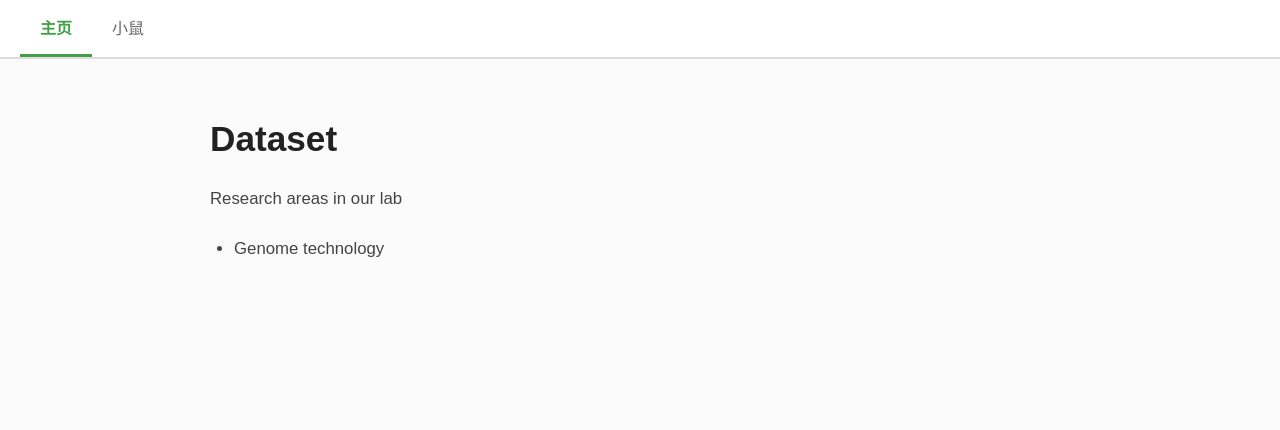
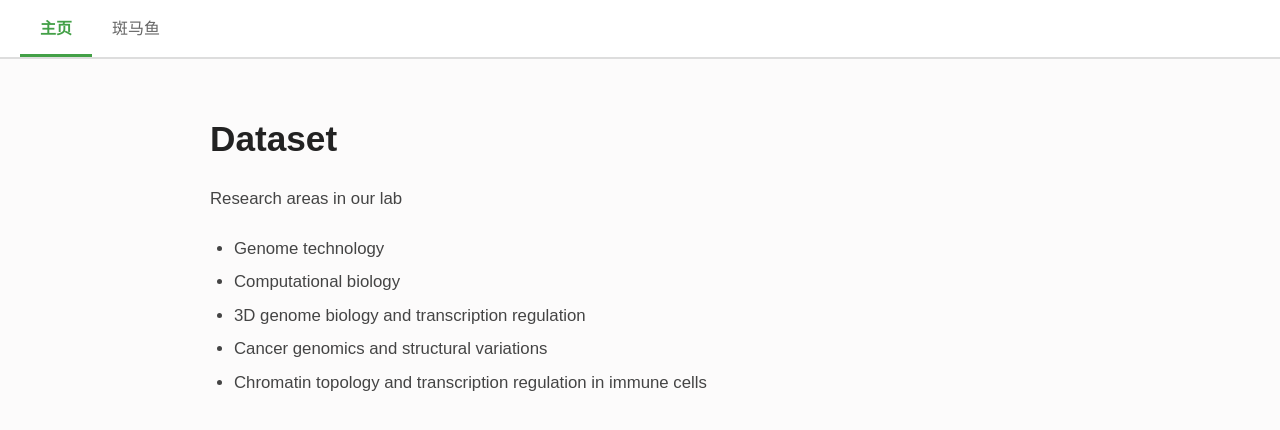
Before and after one commit to Yao-yt/Ruan-lab-dataset, a plain HTML site: page index.html in a window 1280 px wide. Drawn offline with nearby package versions, Linux system fonts and the light colour scheme.

Commit message:
Update index.html

```diff
--- a/index.html
+++ b/index.html
@@ -51,7 +51,7 @@
 <body>
     <nav>
         <div class="nav-btn active"> 主页</div>
-        <div class="nav-btn"> 小鼠</div>
+        <div class="nav-btn"> 斑马鱼</div>
 
     </nav>
 
@@ -63,6 +63,10 @@
         </p>
         <ul style="font-size: 1.05rem; line-height: 2; color: #444; padding-left: 24px;">
             <li>Genome technology</li>
+            <li>Computational biology</li>
+            <li>3D genome biology and transcription regulation</li>
+            <li>Cancer genomics and structural variations</li>
+            <li>Chromatin topology and transcription regulation in immune cells</li>
 
         </ul>
     </div>
@@ -72,7 +76,7 @@
     <div id="page-zebrafish" style="display:none; width:100%; min-height:calc(100vh - 52px); background:#f8f8f8;">
 
         <div style="max-width:900px; margin:60px auto; padding:0 40px;">
-            <h2 style="font-size:1.8rem; color:#222; margin-bottom:8px;">Mouse</h2>
+            <h2 style="font-size:1.8rem; color:#222; margin-bottom:8px;">Zebrafish</h2>
             <p style="color:#888; font-size:1rem; margin-bottom:48px;">
                 Select a module to explore the dataset.
             </p>
```
